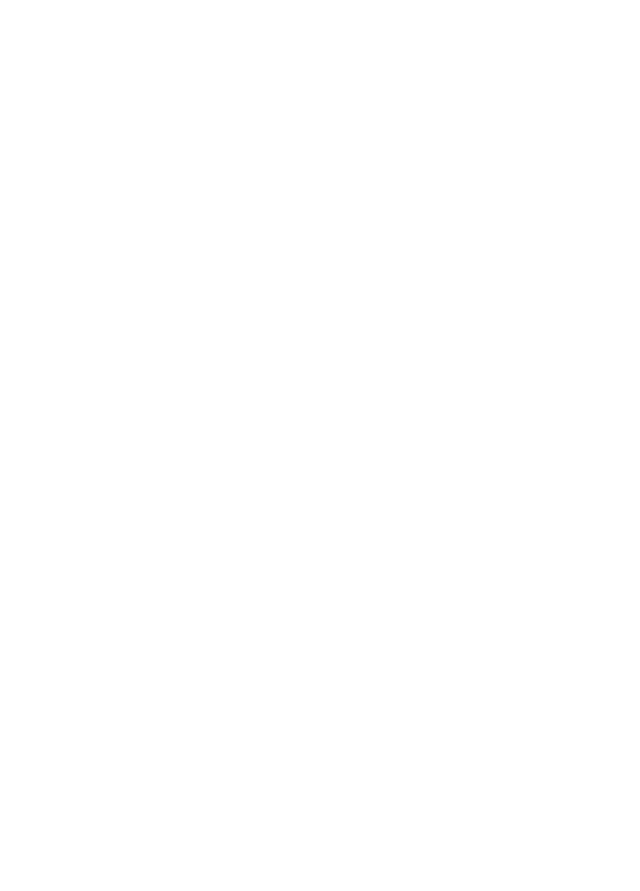
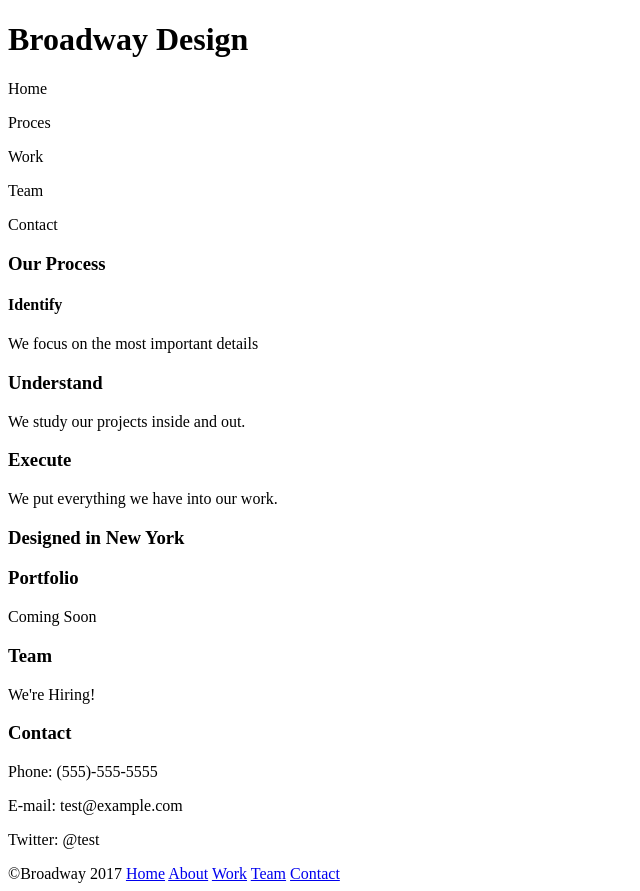
Before and after one commit to Zhelezniak/Broadway, a plain HTML site: page index.html in a window 1280 px wide. Shown: the whole page, without its empty margins (0-640 px from the left). Before the commit the page ends 800 px from the top, so only its background shows below. Drawn offline with Linux system fonts and the light colour scheme.

Commit message:
make index.html text only

```diff
--- a/index.html
+++ b/index.html
@@ -3,8 +3,48 @@
   <head>
     <meta charset="utf-8">
     <title>Broadway</title>
+    <link href="./resources/style.css"  type="text/css" rel="stylesheet"/>
   </head>
   <body>
+    <h1>Broadway Design</h1>
+    <p>Home</p>
+    <p>Proces</p>
+    <p>Work</p>
+    <p>Team</p>
+    <p>Contact</p>
+    <h3>Our Process</h3>
+    <h4>Identify</h4>
+    <p>We focus on the most important details</p>
+    <h3>Understand</h3>
+    <p>We study our projects inside and out.</p>
+    <h3>Execute</h3>
+    <p>We put everything we have into our work.</p>
+    <h3>Designed in New York</h3>
+    <h3>Portfolio</h3>
+    <p>Coming Soon</p>
+    <h3>Team</h3>
+    <p>We're Hiring!</p>
+    <h3>Contact</h3>
+    <p>Phone: (555)-555-5555</p>
+    <p>E-mail: test@example.com</p>
+    <p>Twitter: @test</p>
+    <nav>
+      <a>&copy;Broadway 2017</a>
+      <a href="#">Home</a>
+      <a href="#">About</a>
+      <a href="#">Work</a>
+      <a href="#">Team</a>
+      <a href="#">Contact</a>
+    </nav>
+
+
+
+
+
+
+
+
+
 
   </body>
 </html>
```
